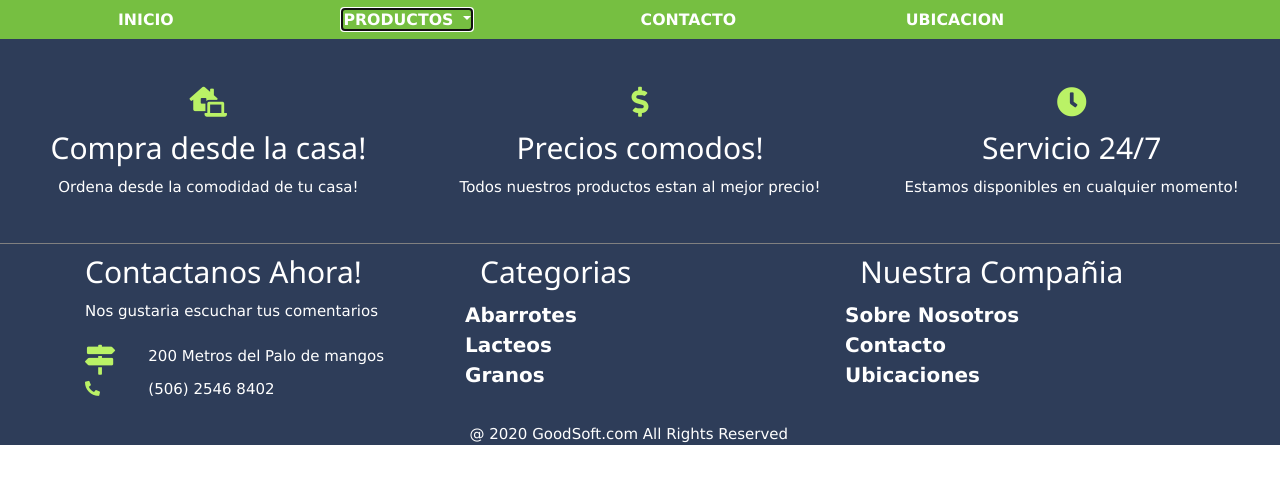
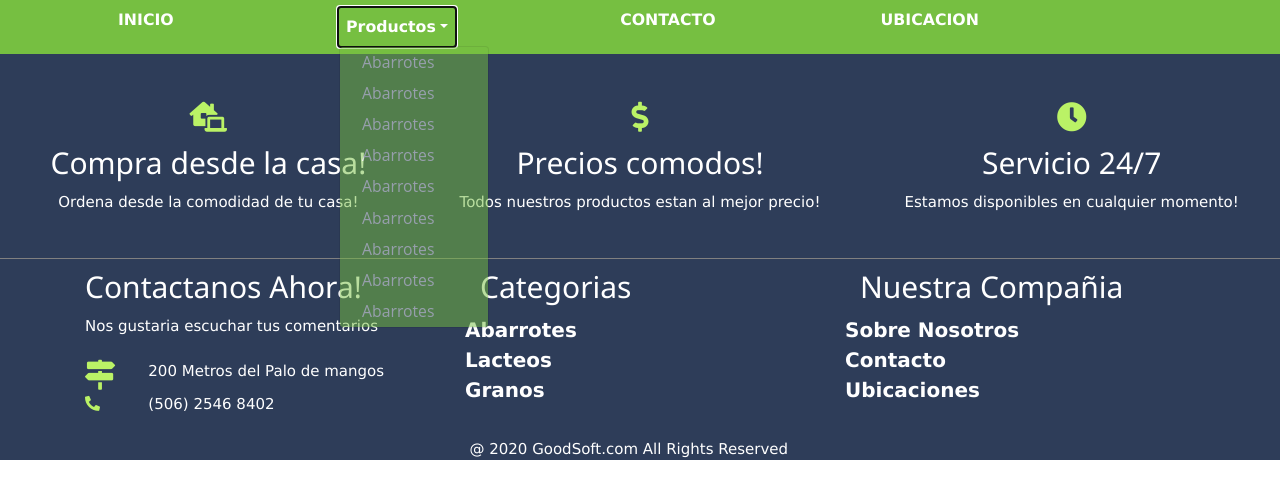
Before and after one commit to josgabfer/Alfagada, a PHP site: page /categorias.php in a window 1280 px wide, after a click on "Productos". Shown: the part 105-604 px from the top of the page. Run offline with PHP 8.4, Linux system fonts and the light colour scheme; some libraries are stand-ins or nearby versions.

Commit message:
dropdown

```diff
--- a/Resources/Pages/menuBar.php
+++ b/Resources/Pages/menuBar.php
@@ -1,15 +1,26 @@
 <div class="menu">
     <div class="container">
         <div class="row align-item-center">
-            <nav class="navbar navbar-default">
+            <nav class="navbar navbar-expand-lg navbar-default">
                 <div class="navbar-collapse" id="bs-megadropdown-tabs">
                     <ul class="nav navbar-nav">
                         <li class="dd active">
                             <a href="index.php" class="act">INICIO</a>
                         </li>
-                        <li class="dd dropdown">
-                            <a href="#" class="dropdown-toggle" data-toggle="dropdown" aria-expanded="false">PRODUCTOS
-                            </a>
+                        <li class="dropdown">
+                            <a href="#" class="nav-link dropdown-toggle" role="button" data-toggle="dropdown" aria-haspopup="true" aria-expanded="false">Productos</a>
+                            <div class="dropdown-menu" id="dropdownbtn" aria-labelledby="navbarDropdown">
+                                <a href="#" id="dropdownitem" class="dropdown-item">Abarrotes</a>
+                                <a href="#" id="dropdownitem" class="dropdown-item">Abarrotes</a>
+                                <a href="#" id="dropdownitem" class="dropdown-item">Abarrotes</a>
+                                <a href="#" id="dropdownitem" class="dropdown-item">Abarrotes</a>
+                                <a href="#" id="dropdownitem" class="dropdown-item">Abarrotes</a>
+                                <a href="#" id="dropdownitem" class="dropdown-item">Abarrotes</a>
+                                <a href="#" id="dropdownitem" class="dropdown-item">Abarrotes</a>
+                                <a href="#" id="dropdownitem" class="dropdown-item">Abarrotes</a>
+                                <a href="#" id="dropdownitem" class="dropdown-item">Abarrotes</a>
+
+                            </div>
                         </li>
                         <li class="dd active">
                             <a href="contact.php" class="act">CONTACTO</a>
--- a/Resources/Styles/styles_menu_bar.css
+++ b/Resources/Styles/styles_menu_bar.css
@@ -69,3 +69,16 @@
     color: #fff;
     font-size: 105%;
 }
+#dropdownbtn{
+    background-color: #76BF41;
+    font-size: 105%;
+    font-weight:700;
+    margin:0;
+    padding:0;
+    opacity: 0.5;
+}
+#dropdownitem{
+    font-family: 'Open Sans', sans-serif;
+    color:#ffffff;
+    opacity: 1;
+}
```
